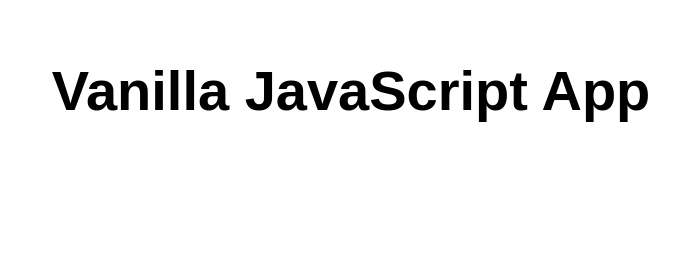
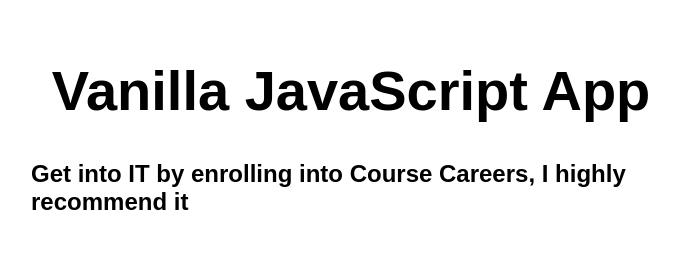
Before and after one commit to Oscar702/az-static-web-app, a website: page src/index.html in a window 1280 px wide. Shown: the whole page, without its empty margins (289-968 px from the left). Drawn offline with Linux system fonts and the light colour scheme.

Commit message:
Update index.html

```diff
--- a/src/index.html
+++ b/src/index.html
@@ -11,6 +11,8 @@
 <body>
   <main>
     <h1>Vanilla JavaScript App</h1>
+
+    <h2> Get into IT by enrolling into Course Careers, I highly recommend it </h2>
   </main>
 </body>
 
```
